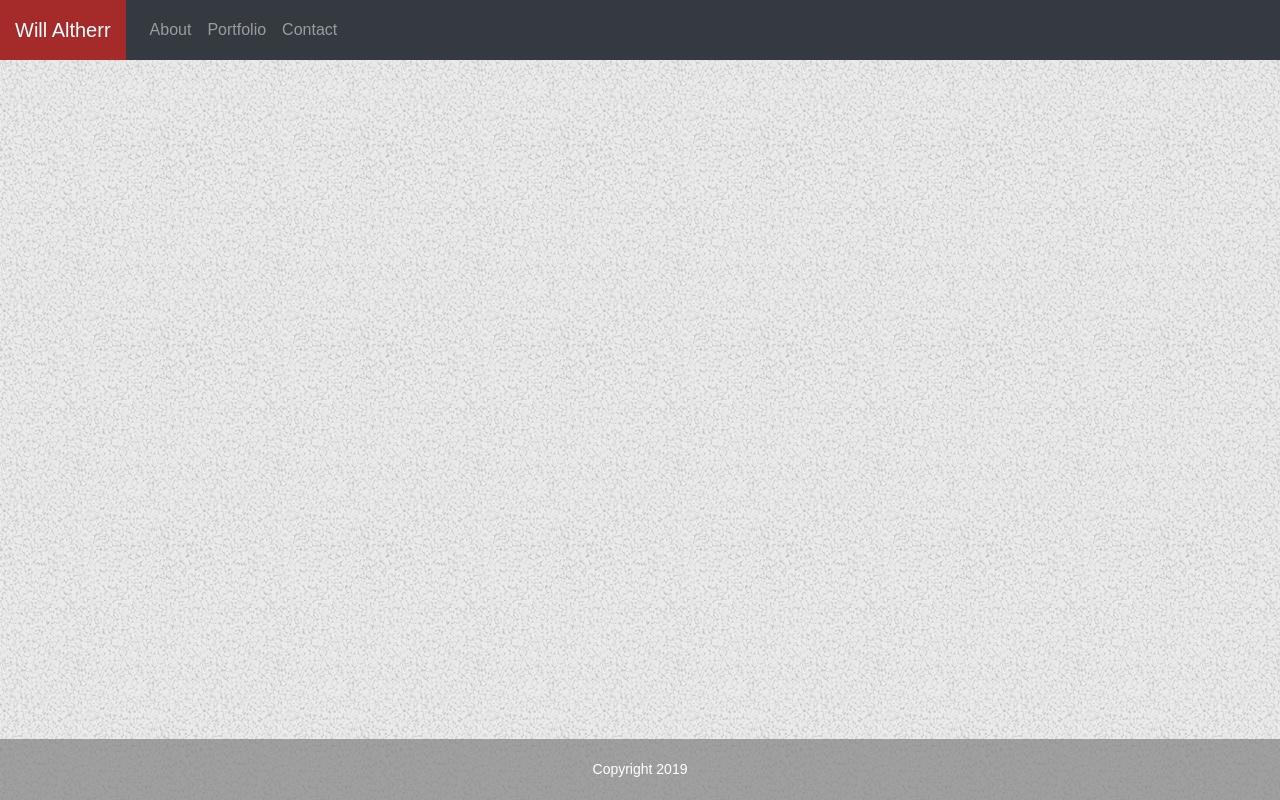
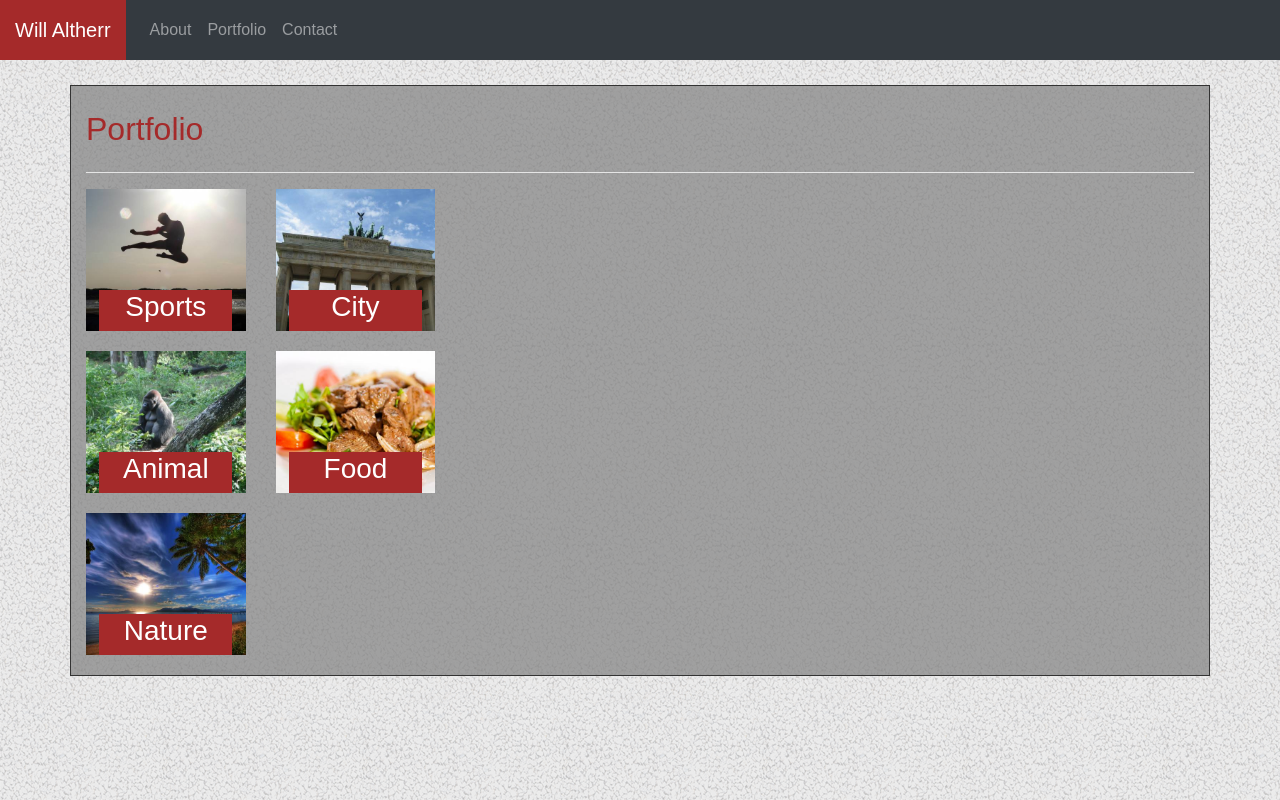
Before and after one commit to willaltherr/Bootstrap-Portfolio, a plain HTML site: page portfolio.html in a window 1280 px wide. Drawn offline with nearby package versions, Linux system fonts and the light colour scheme.

Commit message:
Added portfolio images, bootstrap p bolds and a new footer to portfolio.

```diff
--- a/portfolio.html
+++ b/portfolio.html
@@ -10,6 +10,7 @@
         </head>
 
         <body>
+            <!-- Navigation Bar -->
             <nav class="navbar navbar-expand-lg navbar-dark bg-dark">
                 <a class="navbar-brand" href="#">Will Altherr</a>
                 <button class="navbar-toggler" type="button" data-toggle="collapse" data-target="#navbarText" aria-controls="navbarText" aria-expanded="false" aria-label="Toggle navigation">
@@ -30,11 +31,78 @@
                 </div>
             </nav>
 
+            <!-- Container -->
+            <div class="container">
+                <div class="row">
+                    <div class="col-md-12">
+                        &nbsp;
+                    </div>
+                </div>
+
+                <div class="row">
+                    <div class="col-md-12">
+                        <h2>Portfolio</h1>
+                    </div>
+                </div>
+
+                <div class="row">
+                    <div class="col-md-12">
+                        <hr>
+                    </div>
+                </div>
+
+                <div class="row">
+                    <div class="col-md-2">
+                        <img src="Images/sport_portfolio.jpg" class="img-fluid" alt="Sports">
+                            <div class="carousel-caption">
+                                <h3>Sports</h3>
+                            </div>
+                    </div>
+                    <div class="col-md-2">
+                        <img src="Images/city_portfolio.jpg" class="img-fluid" alt="City">
+                            <div class="carousel-caption">
+                                <h3>City</h3>
+                            </div>
+                    </div>
+                    <div class="col-md-8">
+                    </div>
+                </div>
+
+                <div class="row">
+                    <div class="col-md-2">
+                        <img src="Images/animal_portfolio.jpg" class="img-fluid" alt="Animal">
+                            <div class="carousel-caption">
+                                <h3>Animal</h3>
+                            </div>
+                    </div>
+                    <div class="col-md-2">
+                        <img src="Images/food_portfolio.jpg" class="img-fluid" alt="Food">
+                            <div class="carousel-caption">
+                                <h3>Food</h3>
+                            </div>
+                    </div>
+                    <div class="col-md-8">
+                    </div>
+                </div>
+
+                <div class="row">
+                    <div class="col-md-2">
+                        <img src="Images/nature_portfolio.jpg" class="img-fluid" alt="Nature">
+                            <div class="carousel-caption">
+                                <h3>Nature</h3>
+                            </div>
+                    <div class="col-md-10">
+                    </div>
+                </div>
 
 
 
+
+
+
+            </div>
+
                 <!-- Footer -->
-            <footer class="footer">Copyright 2019</footer>
 
         </body>
 
--- a/style.css
+++ b/style.css
@@ -20,7 +20,6 @@ body{
 }
 
 p {
-    font-weight: 700;
     font-family: 'Lucida Sans', 'Lucida Sans Regular', 'Lucida Grande', 'Lucida Sans Unicode', Geneva, Verdana, sans-serif;
 }
 
@@ -48,3 +47,14 @@ hr {
     bottom: 0;
     width: 100%;
 }
+
+.img-fluid {
+    max-width: 100%;
+    height: auto;
+    padding-bottom: 20px;
+}
+
+.carousel-caption {
+    background-color: brown;
+    padding: 0;
+}
```
Also changed, not shown: contact.html (+1 -1 lines), index.html (+7 -4 lines), Images/animal_portfolio.jpg (added), Images/city_portfolio.jpg (added), Images/food_portfolio.jpg (added), Images/nature_portfolio.jpg (added), Images/sport_portfolio.jpg (added).
